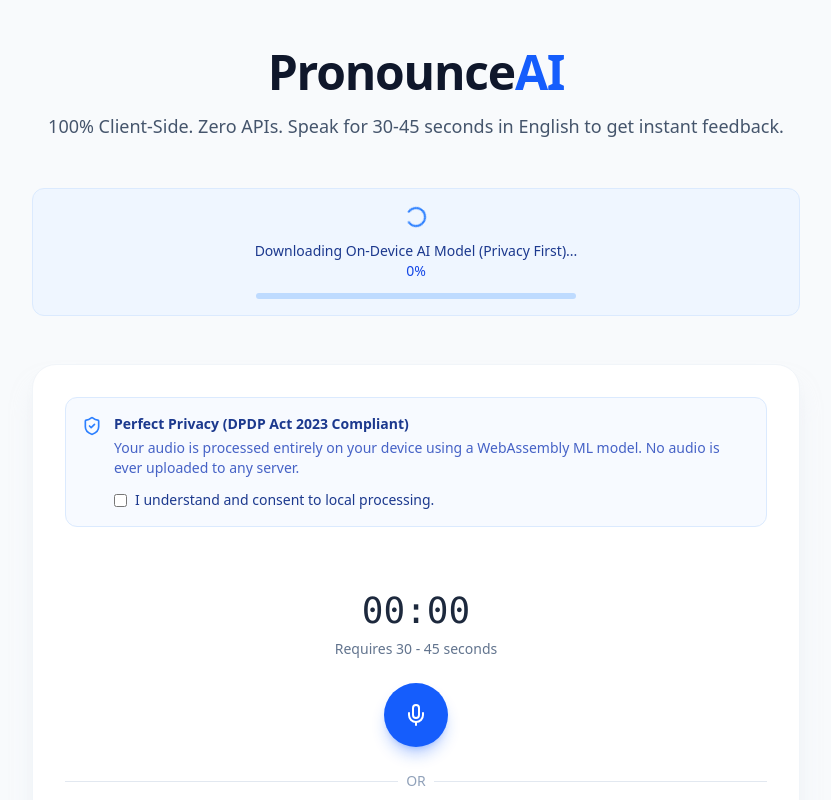
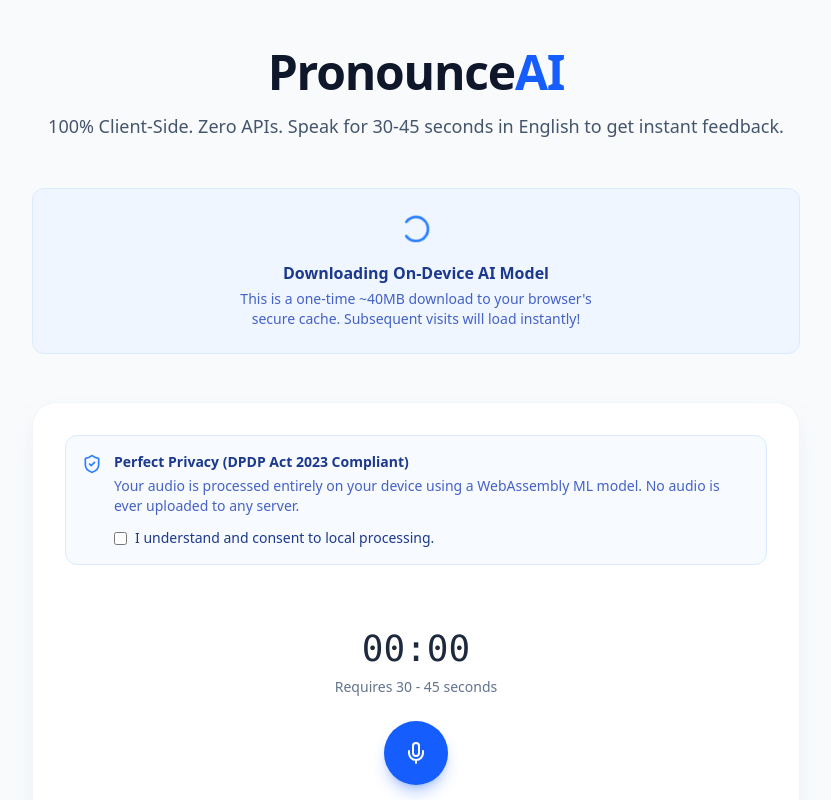
Before and after one commit to Harsh-karn/PronounceAI, a Next.js app: page / in a window 1280 px wide. Shown: the top 800 px of the page, without its empty margins (224-1055 px from the left). Built offline with nearby package versions, Linux system fonts and the light colour scheme.

Commit message:
style: improve loading model UI state

```diff
--- a/src/app/page.tsx
+++ b/src/app/page.tsx
@@ -227,18 +227,30 @@
         </header>
 
         {modelStatus !== "ready" && (
-          <div className="bg-blue-50 border border-blue-100 rounded-xl p-4 flex flex-col items-center justify-center space-y-3">
-            <Loader2 className="text-blue-500 animate-spin" size={24} />
-            <p className="text-sm font-medium text-blue-900 text-center">
-              Downloading On-Device AI Model (Privacy First)... <br/>
-              <span className="text-blue-700 font-normal">{Math.round(loadingProgress)}%</span>
-            </p>
-            <div className="w-full max-w-xs bg-blue-200 h-1.5 rounded-full overflow-hidden">
-              <div
-                className="bg-blue-600 h-full transition-all duration-300"
-                style={{ width: `${loadingProgress}%` }}
-              />
+          <div className="bg-blue-50 border border-blue-100 rounded-xl p-6 flex flex-col items-center justify-center space-y-4">
+            <Loader2 className="text-blue-500 animate-spin" size={32} />
+            <div className="text-center space-y-1">
+              <h3 className="font-semibold text-blue-900">Downloading On-Device AI Model</h3>
+              <p className="text-sm text-blue-800/80 max-w-sm">
+                This is a one-time ~40MB download to your browser's secure cache.
+                Subsequent visits will load instantly!
+              </p>
             </div>
+
+            {loadingProgress > 0 && (
+              <div className="w-full max-w-xs space-y-2 mt-2">
+                <div className="flex justify-between text-xs font-medium text-blue-700">
+                  <span>Downloading...</span>
+                  <span>{Math.round(loadingProgress)}%</span>
+                </div>
+                <div className="w-full bg-blue-200 h-2 rounded-full overflow-hidden">
+                  <div
+                    className="bg-blue-600 h-full transition-all duration-300"
+                    style={{ width: `${loadingProgress}%` }}
+                  />
+                </div>
+              </div>
+            )}
           </div>
         )}
 
```
